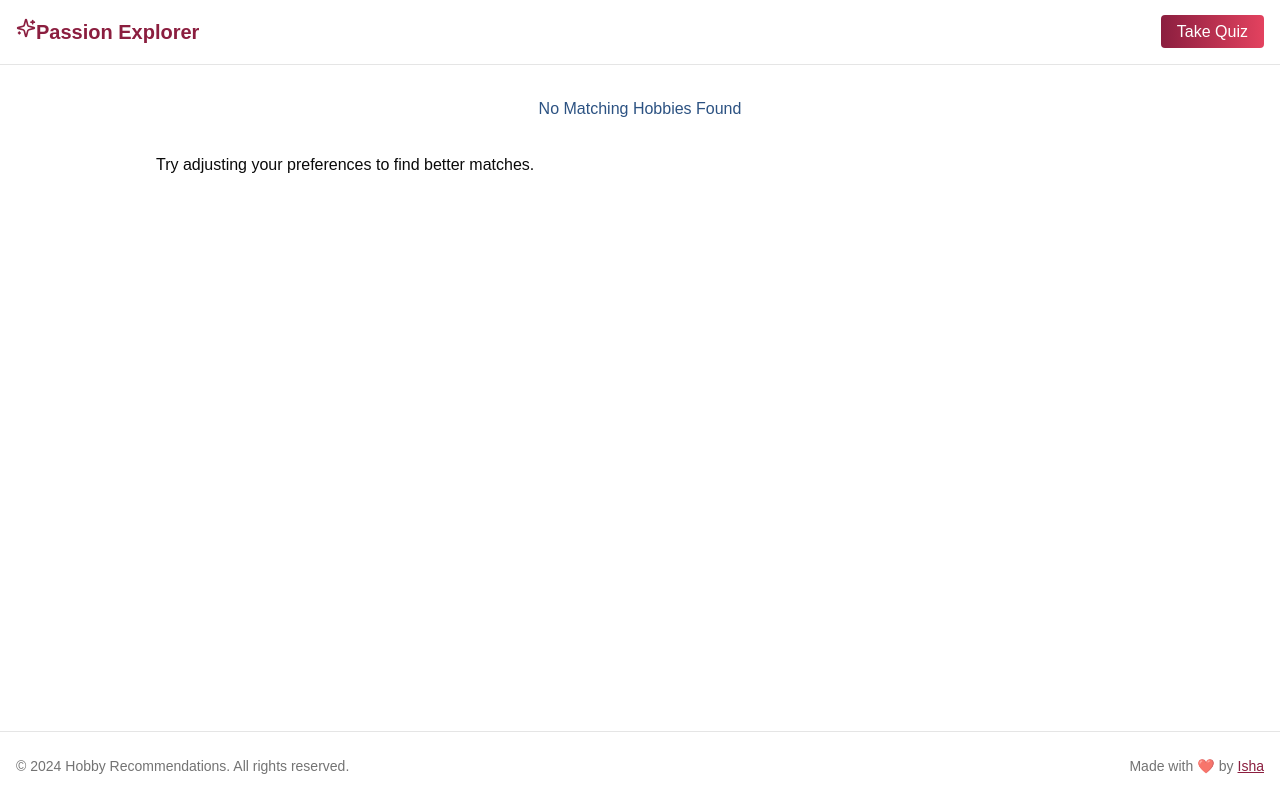
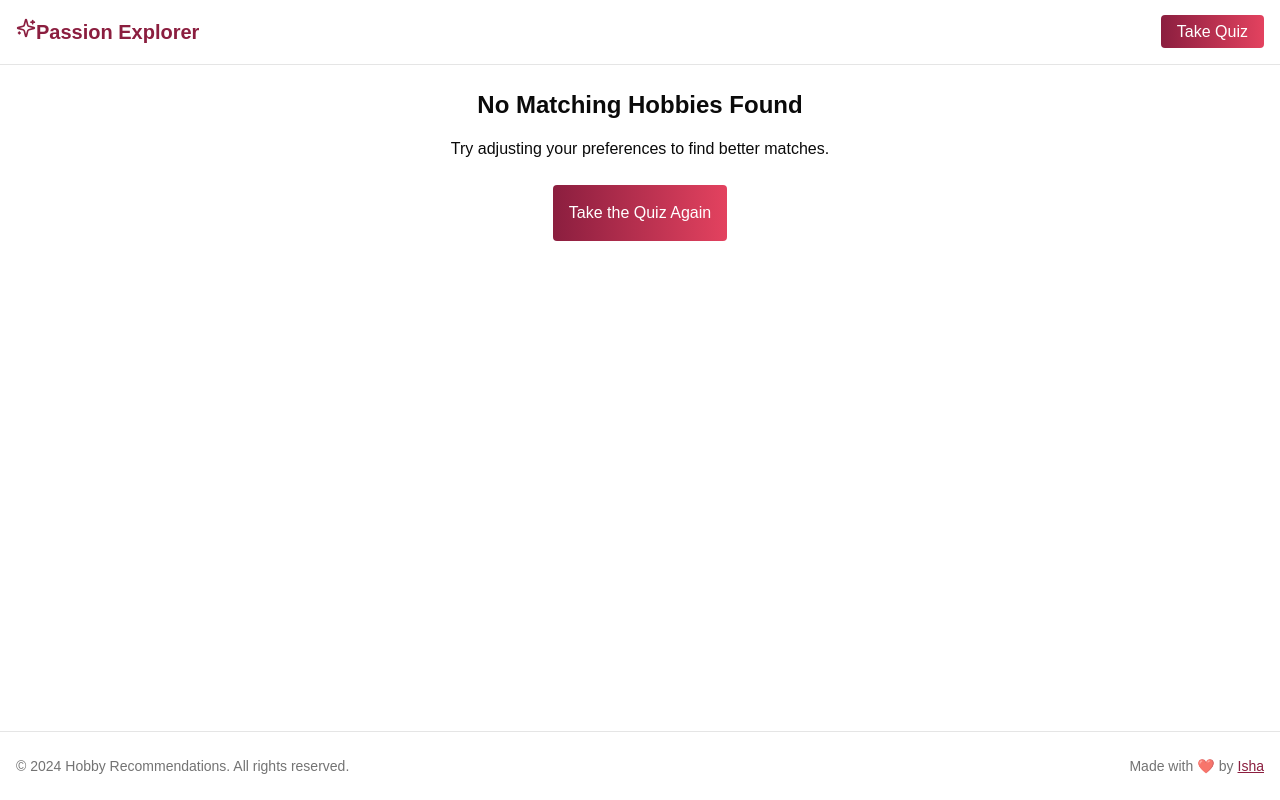
Before and after one commit to courseraisha/hobby-recommendation, a Next.js app: page /results in a window 1280 px wide. Built offline with nearby package versions, Linux system fonts and the light colour scheme.

Commit message:
update on bug

```diff
--- a/src/app/results/page.js
+++ b/src/app/results/page.js
@@ -1,38 +1,22 @@
 'use client';
+
+import { useState, useEffect, Suspense } from 'react';
 import { useSearchParams } from 'next/navigation';
-import { useState, useEffect, Suspense } from 'react';
 import hobbies from '../../../data/hobbies';
-import styles from './results.module.css';
 import Link from 'next/link';
 
 export default function Results() {
-    return (
-        <Suspense fallback={<div>Loading...</div>}>
-            {(() => {
     const searchParams = useSearchParams();
     const [matchedHobbies, setMatchedHobbies] = useState([]);
 
     useEffect(() => {
         // Get user's answers from URL parameters
-                    const userAnswers = [
-                        searchParams.get('q1'),
-                        searchParams.get('q2'),
-                        searchParams.get('q3'),
-                        searchParams.get('q4'),
-                        searchParams.get('q5'),
-                        searchParams.get('q6'),
-                        searchParams.get('q7'),
-                        searchParams.get('q8'),
-                        searchParams.get('q9'),
-                        searchParams.get('q10'),
-                    ];
+        const userAnswers = Array.from({ length: 10 }, (_, i) =>
+            searchParams.get(`q${i + 1}`)
+        );
 
-                    // Debug: Log the URL parameters and user answers
-                    console.log('URL Parameters:', Object.fromEntries(searchParams));
+        // Debug: Log the user answers
         console.log('User Answers Array:', userAnswers);
-
-                    // Debug: Log a sample hobby's tags
-                    console.log('Sample Hobby Tags (Board Games):', hobbies[0].tags);
 
         // Calculate matches for each hobby
         const hobbyMatches = hobbies.map(hobby => {
@@ -67,14 +51,21 @@ export default function Results() {
     // Show message if no matches found
     if (matchedHobbies.length === 0) {
         return (
-                        <div className={styles.container}>
-                            <h1>No Matching Hobbies Found</h1>
-                            <p>Try adjusting your preferences to find better matches.</p>
+            <div className="flex flex-col items-center p-6">
+                <h1 className="text-2xl font-bold mb-4">No Matching Hobbies Found</h1>
+                <p className="mb-6">Try adjusting your preferences to find better matches.</p>
+                <Link
+                    className="bg-gradient-to-r from-[#8B1E3F] to-[#E3425F] text-white font-medium p-4 rounded hover:shadow-lg"
+                    href="/quiz"
+                >
+                    Take the Quiz Again
+                </Link>
             </div>
         );
     }
 
     return (
+        <Suspense fallback={<div>Loading...</div>}>
             <div className="flex flex-col items-center p-6">
                 <h1 className="text-2xl font-bold mb-6">Your Perfect Hobby Matches</h1>
                 {/* Centered button for navigation */}
@@ -106,7 +97,7 @@ export default function Results() {
                                 {hobby.tags.map((tag, tagIndex) => (
                                     <span
                                         key={tagIndex}
-                                                className={`inline-block  rounded-full px-3 py-1 text-sm mr-2 mb-2 ${
+                                        className={`inline-block rounded-full px-3 py-1 text-sm mr-2 mb-2 ${
                                             tag === searchParams.get(`q${tagIndex + 1}`)
                                                 ? 'bg-gradient-to-r from-[#8B1E3F] to-[#E3425F] text-white'
                                                 : 'bg-gray-200 text-gray-700'
@@ -120,8 +111,6 @@ export default function Results() {
                     ))}
                 </div>
             </div>
-                );
-            })()}
         </Suspense>
     );
 }
```
Lines whose indentation alone changed are shown as unchanged.
